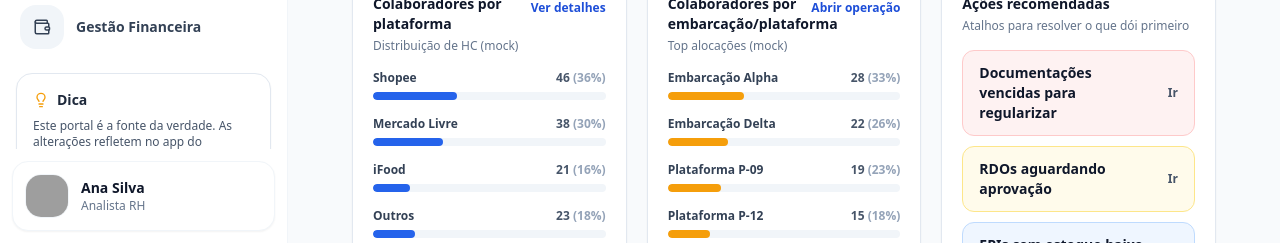
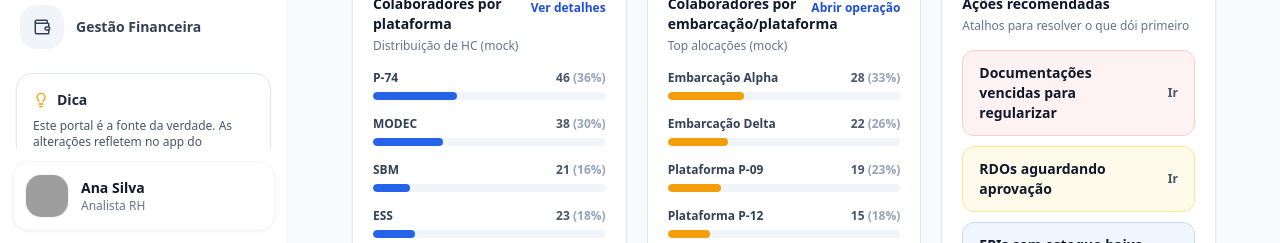
Before and after one commit to thechosenbynone-coder/logistica_pessoal_app_portal, a React (Vite) app in the folder apps/portal-rh/: page / in a window 1280 px wide. Shown: the part 557-800 px from the top of the page. Built offline with nearby package versions, Linux system fonts and the light colour scheme; grey boxes are pictures that could not be loaded.

Commit message:
Update DashboardPage.jsx

```diff
--- a/apps/portal-rh/src/features/dashboard/DashboardPage.jsx
+++ b/apps/portal-rh/src/features/dashboard/DashboardPage.jsx
@@ -205,10 +205,10 @@ export default function DashboardPage({ onNavigate }) {
 
       distribution: {
         platforms: [
-          { label: "Shopee", value: 46 },
-          { label: "Mercado Livre", value: 38 },
-          { label: "iFood", value: 21 },
-          { label: "Outros", value: 23 },
+          { label: "P-74", value: 46 },
+          { label: "MODEC", value: 38 },
+          { label: "SBM", value: 21 },
+          { label: "ESS", value: 23 },
         ],
         vessels: [
           { label: "Embarcação Alpha", value: 28 },
```
